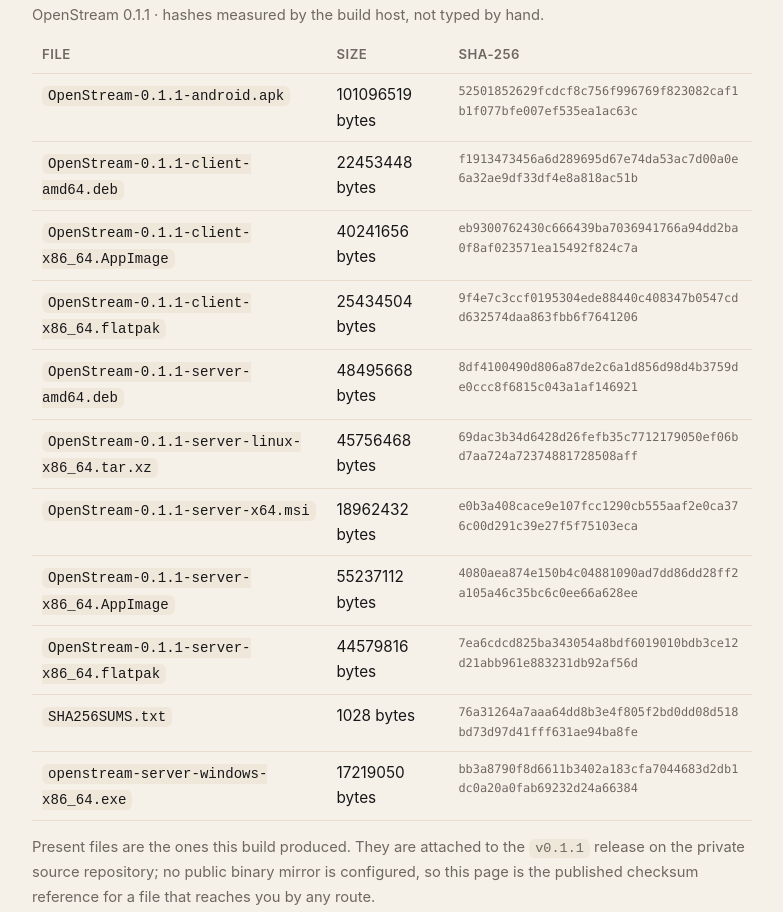
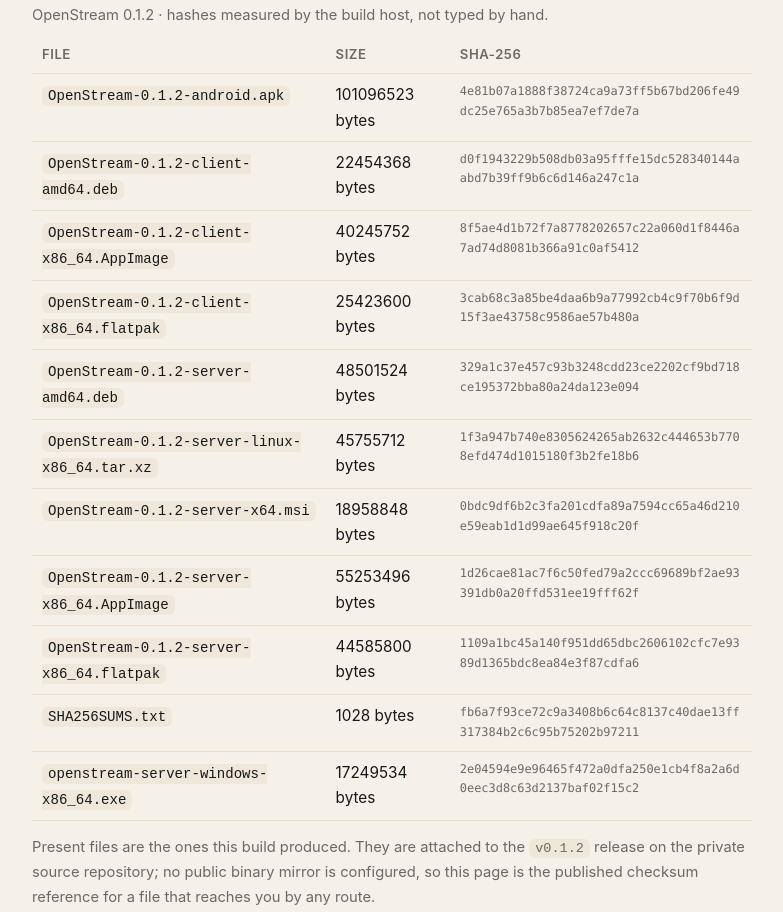
Before and after one commit to mhqurashi-apps/openstream, a plain HTML site: page downloads.html in a window 1280 px wide. Shown: the part 655-1567 px from the top of the page, without its empty margins (248-1031 px from the left). Drawn offline with Linux system fonts and the light colour scheme.

Commit message:
Publish the OpenStream public pages

```diff
--- a/downloads.html
+++ b/downloads.html
@@ -107,23 +107,23 @@
   <a href="https://github.com/MHQurashi/openstream/blob/master/docs/TESTING.md">docs/TESTING.md</a>.</p>
 
 <!-- artifacts:start -->
-  <p class="updated">OpenStream 0.1.1 &middot; hashes measured by the build host, not typed by hand.</p>
+  <p class="updated">OpenStream 0.1.2 &middot; hashes measured by the build host, not typed by hand.</p>
   <table>
     <tr><th>File</th><th>Size</th><th>SHA-256</th></tr>
-    <tr><td><code>OpenStream-0.1.1-android.apk</code></td><td>101096519 bytes</td><td class="hash">52501852629fcdcf8c756f996769f823082caf1b1f077bfe007ef535ea1ac63c</td></tr>
-    <tr><td><code>OpenStream-0.1.1-client-amd64.deb</code></td><td>22453448 bytes</td><td class="hash">f1913473456a6d289695d67e74da53ac7d00a0e6a32ae9df33df4e8a818ac51b</td></tr>
-    <tr><td><code>OpenStream-0.1.1-client-x86_64.AppImage</code></td><td>40241656 bytes</td><td class="hash">eb9300762430c666439ba7036941766a94dd2ba0f8af023571ea15492f824c7a</td></tr>
-    <tr><td><code>OpenStream-0.1.1-client-x86_64.flatpak</code></td><td>25434504 bytes</td><td class="hash">9f4e7c3ccf0195304ede88440c408347b0547cdd632574daa863fbb6f7641206</td></tr>
-    <tr><td><code>OpenStream-0.1.1-server-amd64.deb</code></td><td>48495668 bytes</td><td class="hash">8df4100490d806a87de2c6a1d856d98d4b3759de0ccc8f6815c043a1af146921</td></tr>
-    <tr><td><code>OpenStream-0.1.1-server-linux-x86_64.tar.xz</code></td><td>45756468 bytes</td><td class="hash">69dac3b34d6428d26fefb35c7712179050ef06bd7aa724a72374881728508aff</td></tr>
-    <tr><td><code>OpenStream-0.1.1-server-x64.msi</code></td><td>18962432 bytes</td><td class="hash">e0b3a408cace9e107fcc1290cb555aaf2e0ca376c00d291c39e27f5f75103eca</td></tr>
-    <tr><td><code>OpenStream-0.1.1-server-x86_64.AppImage</code></td><td>55237112 bytes</td><td class="hash">4080aea874e150b4c04881090ad7dd86dd28ff2a105a46c35bc6c0ee66a628ee</td></tr>
-    <tr><td><code>OpenStream-0.1.1-server-x86_64.flatpak</code></td><td>44579816 bytes</td><td class="hash">7ea6cdcd825ba343054a8bdf6019010bdb3ce12d21abb961e883231db92af56d</td></tr>
-    <tr><td><code>SHA256SUMS.txt</code></td><td>1028 bytes</td><td class="hash">76a31264a7aaa64dd8b3e4f805f2bd0dd08d518bd73d97d41fff631ae94ba8fe</td></tr>
-    <tr><td><code>openstream-server-windows-x86_64.exe</code></td><td>17219050 bytes</td><td class="hash">bb3a8790f8d6611b3402a183cfa7044683d2db1dc0a20a0fab69232d24a66384</td></tr>
+    <tr><td><code>OpenStream-0.1.2-android.apk</code></td><td>101096523 bytes</td><td class="hash">4e81b07a1888f38724ca9a73ff5b67bd206fe49dc25e765a3b7b85ea7ef7de7a</td></tr>
+    <tr><td><code>OpenStream-0.1.2-client-amd64.deb</code></td><td>22454368 bytes</td><td class="hash">d0f1943229b508db03a95fffe15dc528340144aabd7b39ff9b6c6d146a247c1a</td></tr>
+    <tr><td><code>OpenStream-0.1.2-client-x86_64.AppImage</code></td><td>40245752 bytes</td><td class="hash">8f5ae4d1b72f7a8778202657c22a060d1f8446a7ad74d8081b366a91c0af5412</td></tr>
+    <tr><td><code>OpenStream-0.1.2-client-x86_64.flatpak</code></td><td>25423600 bytes</td><td class="hash">3cab68c3a85be4daa6b9a77992cb4c9f70b6f9d15f3ae43758c9586ae57b480a</td></tr>
+    <tr><td><code>OpenStream-0.1.2-server-amd64.deb</code></td><td>48501524 bytes</td><td class="hash">329a1c37e457c93b3248cdd23ce2202cf9bd718ce195372bba80a24da123e094</td></tr>
+    <tr><td><code>OpenStream-0.1.2-server-linux-x86_64.tar.xz</code></td><td>45755712 bytes</td><td class="hash">1f3a947b740e8305624265ab2632c444653b7708efd474d1015180f3b2fe18b6</td></tr>
+    <tr><td><code>OpenStream-0.1.2-server-x64.msi</code></td><td>18958848 bytes</td><td class="hash">0bdc9df6b2c3fa201cdfa89a7594cc65a46d210e59eab1d1d99ae645f918c20f</td></tr>
+    <tr><td><code>OpenStream-0.1.2-server-x86_64.AppImage</code></td><td>55253496 bytes</td><td class="hash">1d26cae81ac7f6c50fed79a2ccc69689bf2ae93391db0a20ffd531ee19fff62f</td></tr>
+    <tr><td><code>OpenStream-0.1.2-server-x86_64.flatpak</code></td><td>44585800 bytes</td><td class="hash">1109a1bc45a140f951dd65dbc2606102cfc7e9389d1365bdc8ea84e3f87cdfa6</td></tr>
+    <tr><td><code>SHA256SUMS.txt</code></td><td>1028 bytes</td><td class="hash">fb6a7f93ce72c9a3408b6c64c8137c40dae13ff317384b2c6c95b75202b97211</td></tr>
+    <tr><td><code>openstream-server-windows-x86_64.exe</code></td><td>17249534 bytes</td><td class="hash">2e04594e9e96465f472a0dfa250e1cb4f8a2a6d0eec3d8c63d2137baf02f15c2</td></tr>
   </table>
   <p class="updated">Present files are the ones this build produced. They are
-  attached to the <code>v0.1.1</code> release on the private source repository; no
+  attached to the <code>v0.1.2</code> release on the private source repository; no
   public binary mirror is configured, so this page is the published checksum
   reference for a file that reaches you by any route.</p>
   <h3>Not in this build</h3>
```
